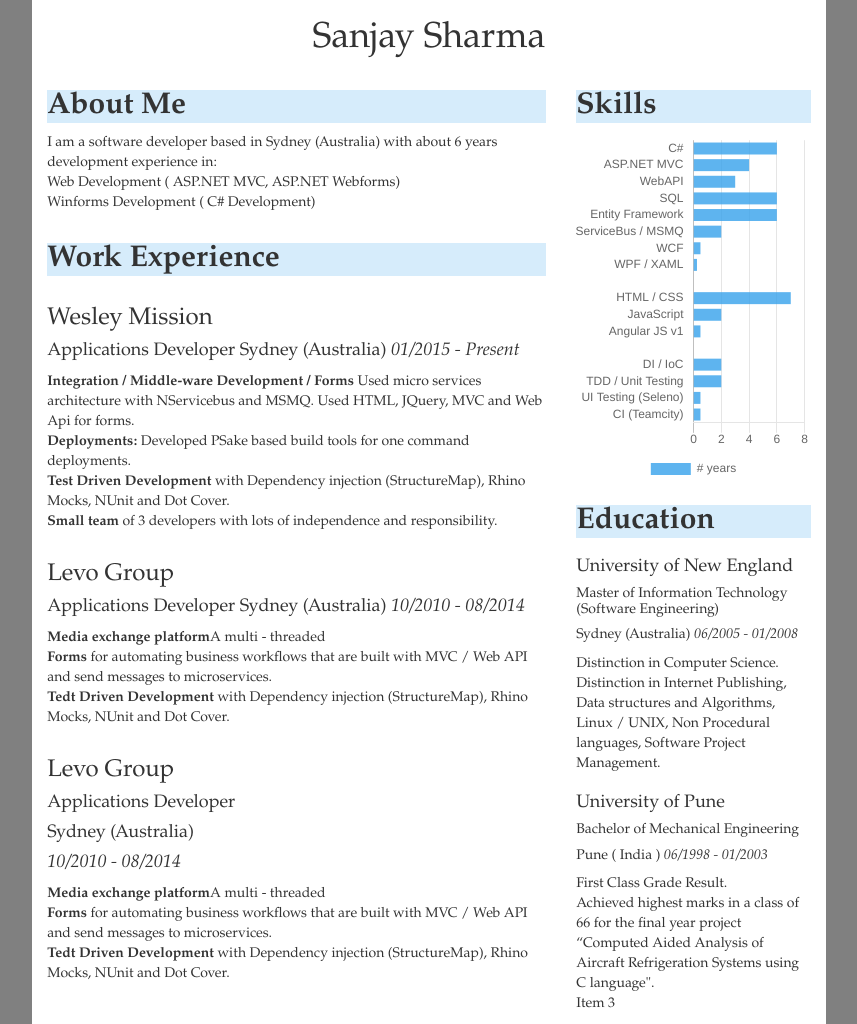
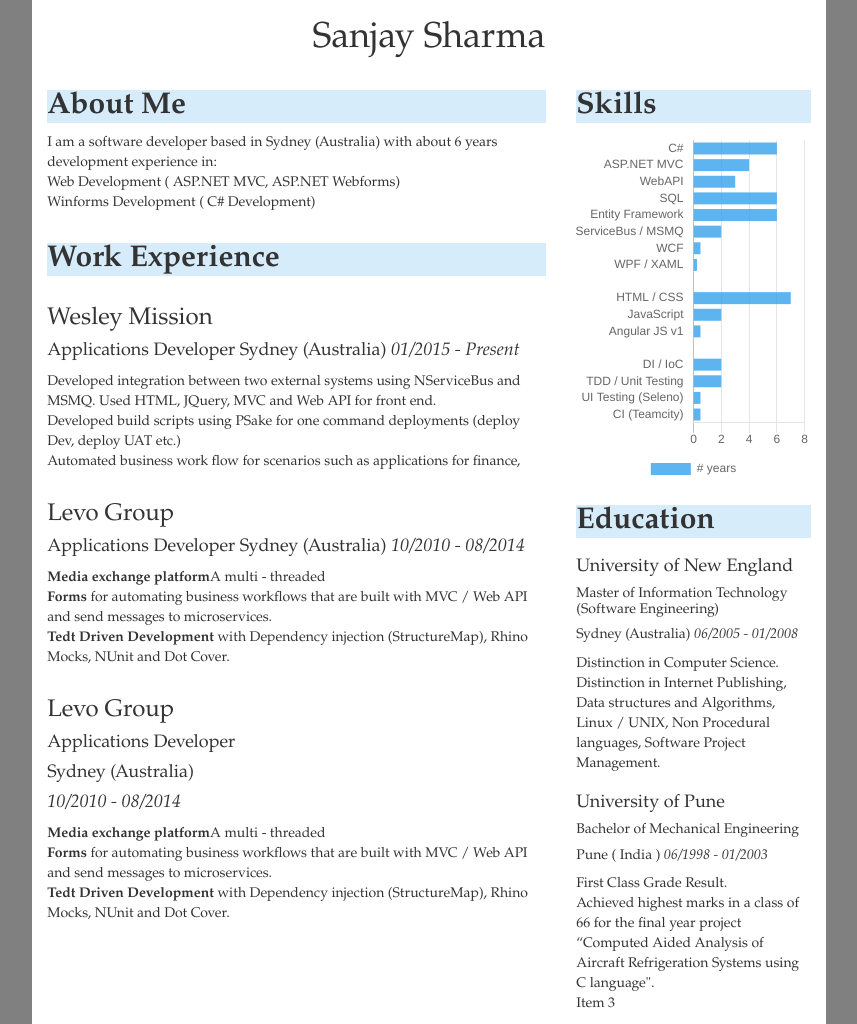
Before and after one commit to MindBlowingSoftware/SinglePageResume, a plain HTML site: page SinglePageResume/index.html in a window 1280 px wide. Shown: the whole page, without its empty margins (211-1068 px from the left). Drawn offline with nearby package versions, Linux system fonts and the light colour scheme.

```diff
--- a/SinglePageResume/index.html
+++ b/SinglePageResume/index.html
@@ -64,11 +64,9 @@
                             <h3>Wesley Mission</h3>
                         </li>
                         <li><h4>Applications Developer Sydney (Australia) <i>01/2015 - Present</i></h4></li>
-                        <li><strong>Integration / Middle-ware Development / Forms </strong> Used micro services architecture with NServicebus and MSMQ. Used HTML, JQuery, MVC and Web Api for forms.</li>
-                        <li><strong>Deployments: </strong>Developed PSake based build tools for one command deployments.</li>
-                        <li><strong>Test Driven Development</strong> with Dependency injection (StructureMap), Rhino Mocks, NUnit and Dot Cover.</li>
-                        <li><strong>Small team</strong> of 3 developers with lots of independence and responsibility.</li>
-                        <li></li>
+                        <li>Developed integration between two external systems using NServiceBus and MSMQ. Used HTML, JQuery, MVC and Web API for front end.</li>
+                        <li>Developed build scripts using PSake for one command deployments (deploy Dev, deploy UAT etc.)</li>
+                        <li>Automated business work flow for scenarios such as applications for finance,   </li>
                     </ul>
                 </div>
                 <div class="col-lg-12 col-md-12 col-sm-12 col-xs-12">
```
